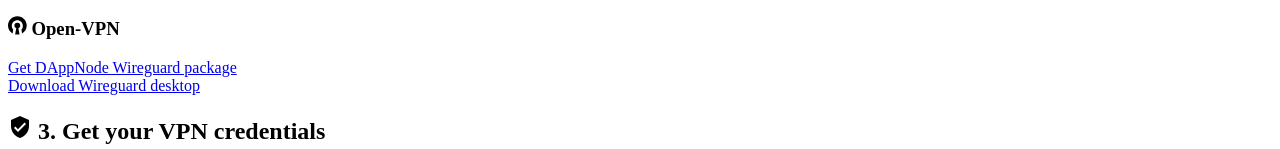
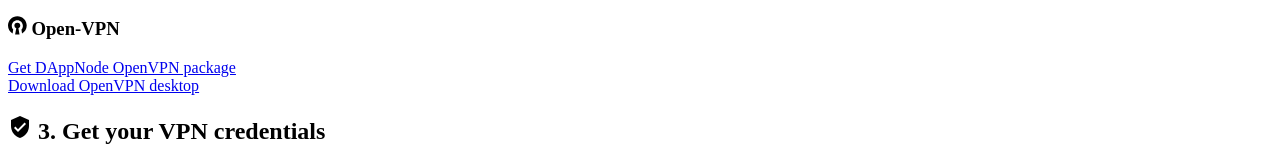
Before and after one commit to w3rkspacelabs/welcome, a Next.js app: page /vpn in a window 1280 px wide. Shown: the part 504-653 px from the top of the page. Built offline with nearby package versions, Linux system fonts and the light colour scheme.

Commit message:
fix openVPN download text

```diff
--- a/pages/vpn.tsx
+++ b/pages/vpn.tsx
@@ -18,9 +18,9 @@
         <SiOpenvpn /> Open-VPN
       </h3>
       <div className="vpn-step-content-text">
-        <a href={params.OPENVPN_DAPPNODE_URL}>Get DAppNode Wireguard package</a>
+        <a href={params.OPENVPN_DAPPNODE_URL}>Get DAppNode OpenVPN package</a>
         <br />
-        <a href={params.OPENVPN_DOWNLOAD_URL}>Download Wireguard desktop</a>
+        <a href={params.OPENVPN_DOWNLOAD_URL}>Download OpenVPN desktop</a>
       </div>
     </div>
   );
```
